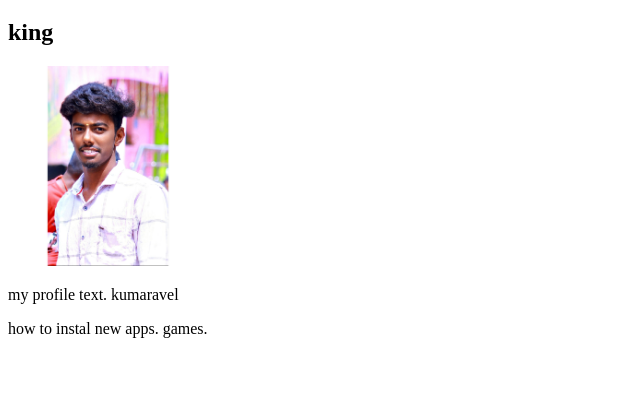
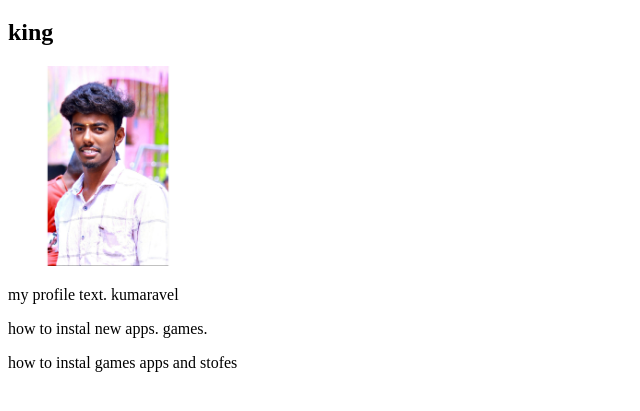
Before and after one commit to Kumaravel2003/project, a plain HTML site: page index.html in a window 1280 px wide. Shown: the part 61-472 px from the top of the page, without its empty margins (0-640 px from the left). Drawn offline with Linux system fonts and the light colour scheme.

Commit message:
2nd para

```diff
--- a/index.html
+++ b/index.html
@@ -12,5 +12,7 @@
     <p>my profile text. kumaravel</p>
     <p>how to instal new apps. games.</p>
     <p><label for=""></label></p>
+    <p>how to instal games apps and stofes</p>
+
 </body>
 </html>
```
